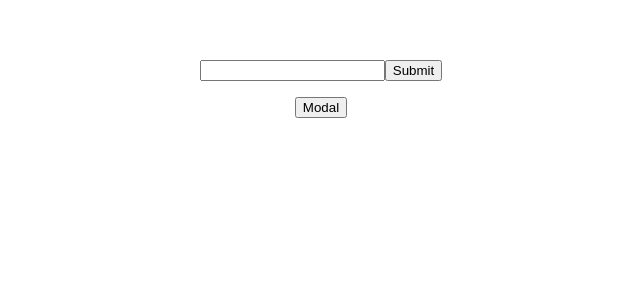
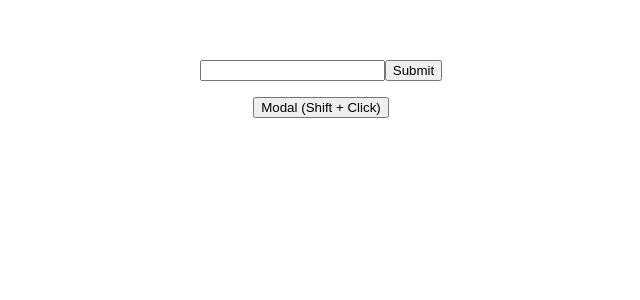
Before and after one commit to ayushman-git/vuejs-modal-L, a Vue app: page / in a window 1280 px wide. Shown: the top 300 px of the page, without its empty margins (319-959 px from the left). Built offline with nearby package versions, Linux system fonts and the light colour scheme.

Commit message:
event modifiers

```diff
--- a/src/App.vue
+++ b/src/App.vue
@@ -2,7 +2,7 @@
   <input type="text" ref="name" />
   <button @click="submit">Submit</button>
   <p>{{ name }}</p>
-  <button @click="toggleModal">Modal</button>
+  <button @click.shift="toggleModal">Modal (Shift + Click)</button>
   <Modal
     @close="toggleModal"
     v-if="showModal"
--- a/src/components/Modal.vue
+++ b/src/components/Modal.vue
@@ -1,6 +1,6 @@
 <template>
-  <div class="backdrop" @click="closeModal">
-    <div class="modal" :class="{ diff: theme === 'violet' }">
+  <div class="backdrop" @click.self="closeModal">
+    <div class="modal" :class="{ diff: theme === 'violet' }" ref="modal">
       <h1>{{ header }}</h1>
       <p>{{ content }}</p>
     </div>
```
